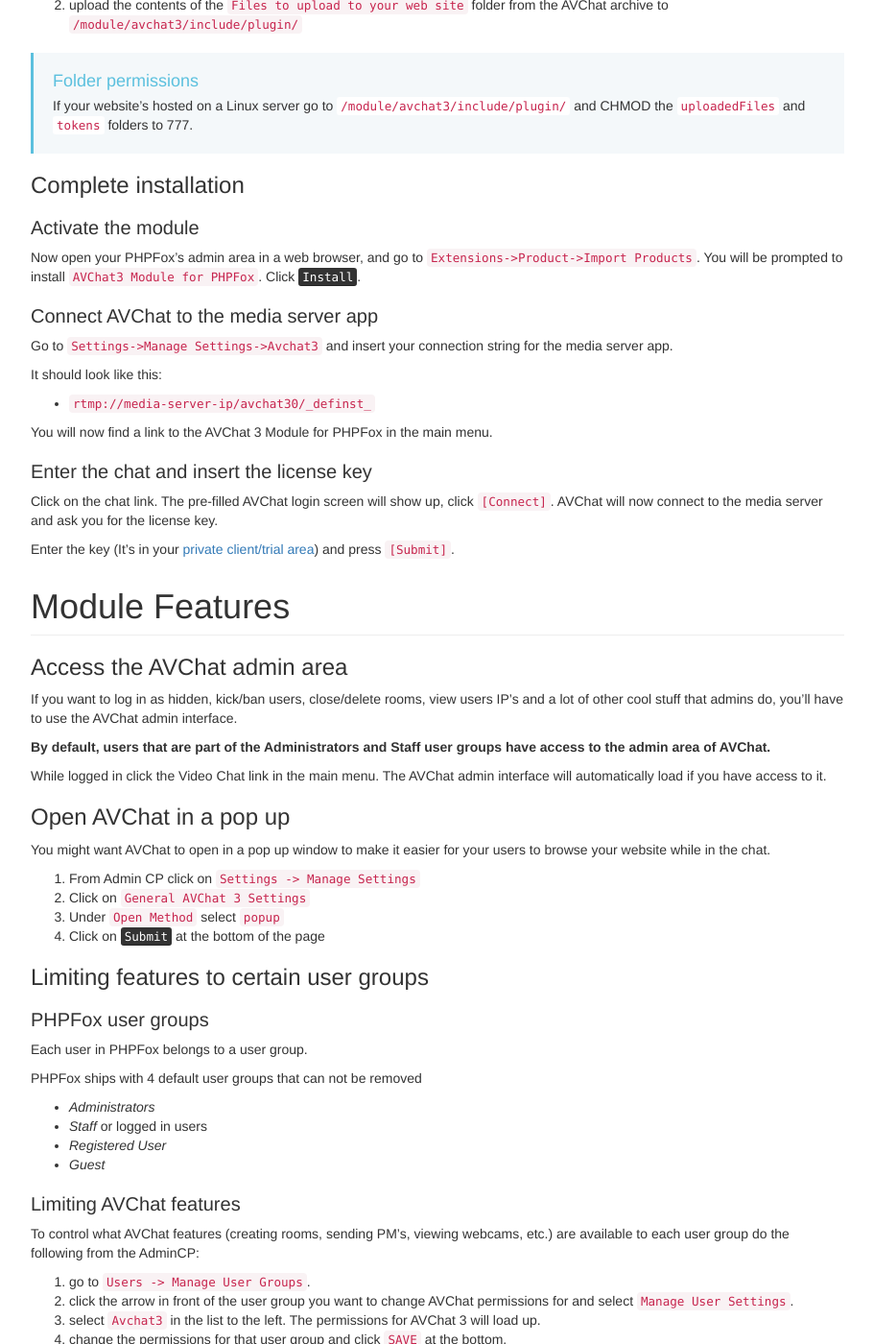
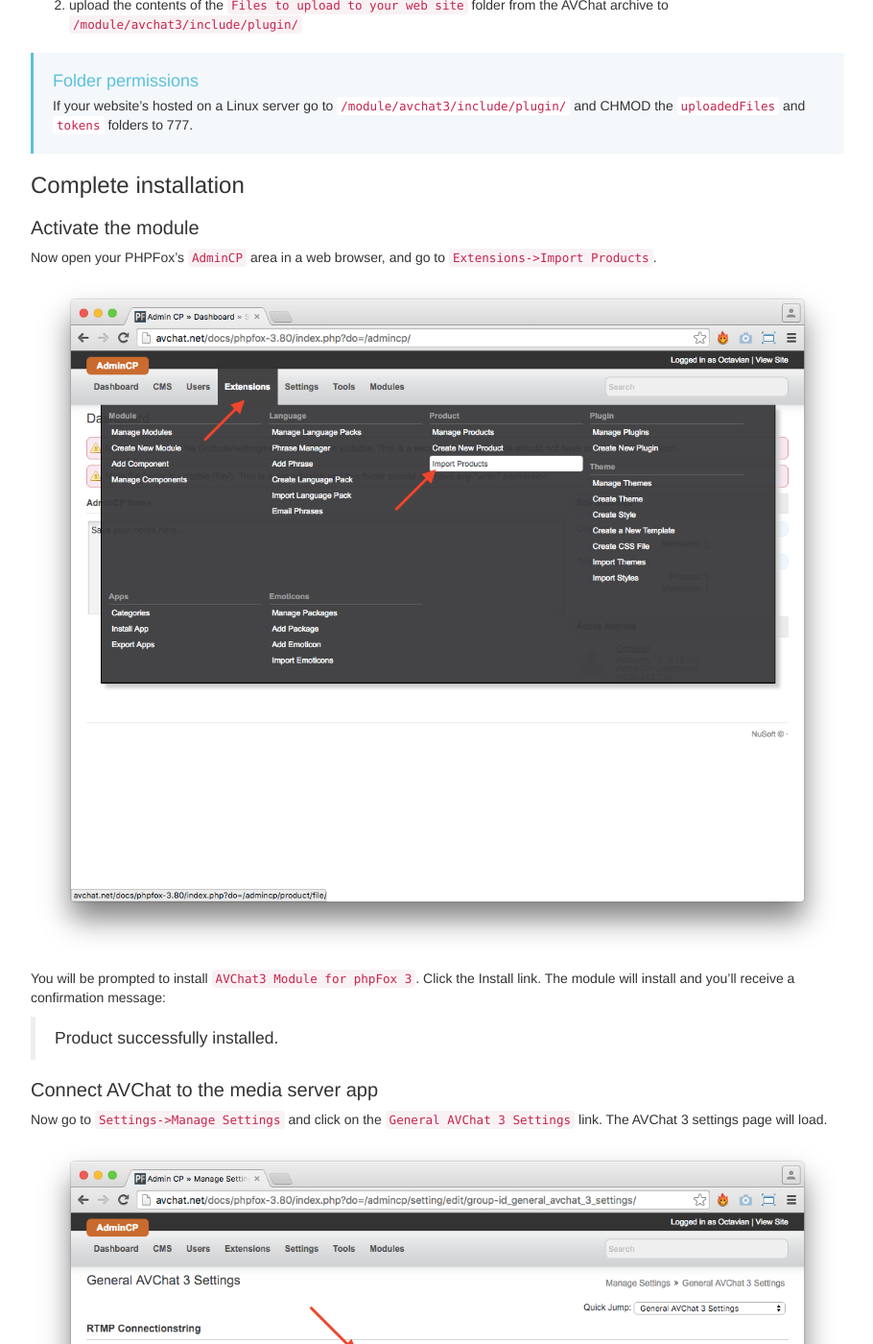
Before and after one commit to nusofthq/avchat-documentation, a Jekyll site: the page built from phpfox.md, in a window 1280 px wide and 1400 px high, scrolled down 1476 px. Shown: the whole window at 96% size, without its empty margins (38-948 px from the left). Built offline with Jekyll 4.4.1, drawn with Linux system fonts in a browser that asks for light colours; nearby versions of some CDN libraries; comment, search, counter and statistics services are not loaded; some of the changed text lies outside the part shown.

Commit message:
PHPFox images

```diff
--- a/phpfox.md
+++ b/phpfox.md
@@ -47,22 +47,35 @@
 
 <h2 id="completing-the-installation">Complete installation</h2>
 <h3>Activate the module</h3>
-Now open your PHPFox's admin area in a web browser, and go to `Extensions->Product->Import Products`. You will be prompted to install `AVChat3 Module for PHPFox`. Click <kbd>Install</kbd>.
+Now open your PHPFox's `AdminCP` area in a web browser, and go to `Extensions->Import Products`.
 
+<img src="{{site.github.url}}/assets/images/phpfox/extensions-import-products.png" class="img-responsive" />
+
+You will be prompted to install `AVChat3 Module for phpFox 3`. Click the Install link. The module will install and you'll receive a confirmation message:
+
+>Product successfully installed.
 
 <h3>Connect AVChat to the media server app</h3>
-Go to `Settings->Manage Settings->Avchat3` and insert your connection string for the media server app.
+Now go to `Settings->Manage Settings` and click on the `General AVChat 3 Settings` link. The AVChat 3 settings page will load.
 
-It should look like this:
+<img src="{{site.github.url}}/assets/images/phpfox/connection-string.png" class="img-responsive" />
 
-* `rtmp://media-server-ip/avchat30/_definst_`
+In the `RTMP Connectionstring` section insert your connection string for the media server app ( it should look like this `rtmp://media-server-ip/avchat30/_definst_` ). Scroll to the bottom and click <kbd>Submit</kbd>.
 
-You will now find a link to the AVChat 3 Module for PHPFox in the main menu.
+Your AVChat copy is now configured to connect to the media server.
 
-<h3>Enter the chat and insert the license key</h3>
-Click on the chat link. The pre-filled AVChat login screen will show up, click `[Connect]`. AVChat will now connect to the media server and ask you for the license key.
+<h3>Enter the chat, connect and insert the license key</h3>
+There's a new `Video Chat` link in the PHPFox menu, click on it.
+<img src="{{site.github.url}}/assets/images/phpfox/avchat-link-in-menu.png" class="img-responsive" />
+The page with AVChat on it will load and AVChat's login screen will show up.
+
+**Your username will be automatically filled and the gender will be pre-selected:**
+
+<img src="{{site.github.url}}/assets/images/phpfox/avchat-connect.png" class="img-responsive" />
+Click `[Connect]`. AVChat will now connect to the media server and ask you for the license key.
 
 Enter the key (It's in your [private client/trial area](https://nusofthq.com/c/)) and press `[Submit]`.
+</section>
 
 <section class="bs-docs-section" markdown="1">
 <h1 id="avchat-phpfox38-module-features" class="page-header">Module Features</h1>
@@ -79,6 +92,7 @@
 
 1. From Admin CP click on `Settings -> Manage Settings`
 2. Click on `General AVChat 3 Settings`
+<img src="{{site.github.url}}/assets/images/phpfox/admin-manage-settings.png" class="img-responsive" />
 3. Under `Open Method` select `popup`
 4. Click on <kbd>Submit</kbd> at the bottom of the page
 
@@ -95,6 +109,7 @@
 <h3>Limiting AVChat features</h3>
 
 To control what AVChat features (creating rooms, sending PM's, viewing webcams, etc.) are available to each user group do the following from the AdminCP:
+
 1. go to `Users -> Manage User Groups`.
 2. click the arrow in front of the user group you want to change AVChat permissions for and select `Manage User Settings`.
 3. select `Avchat3` in the list to the left. The permissions for AVChat 3 will load up.
```
Also changed, not shown: assets/images/phpfox/admin-manage-settings.png (added), assets/images/phpfox/avchat-connect.png (added), assets/images/phpfox/avchat-link-in-menu.png (added), assets/images/phpfox/connection-string.png (added), assets/images/phpfox/extensions-import-products.png (added).
